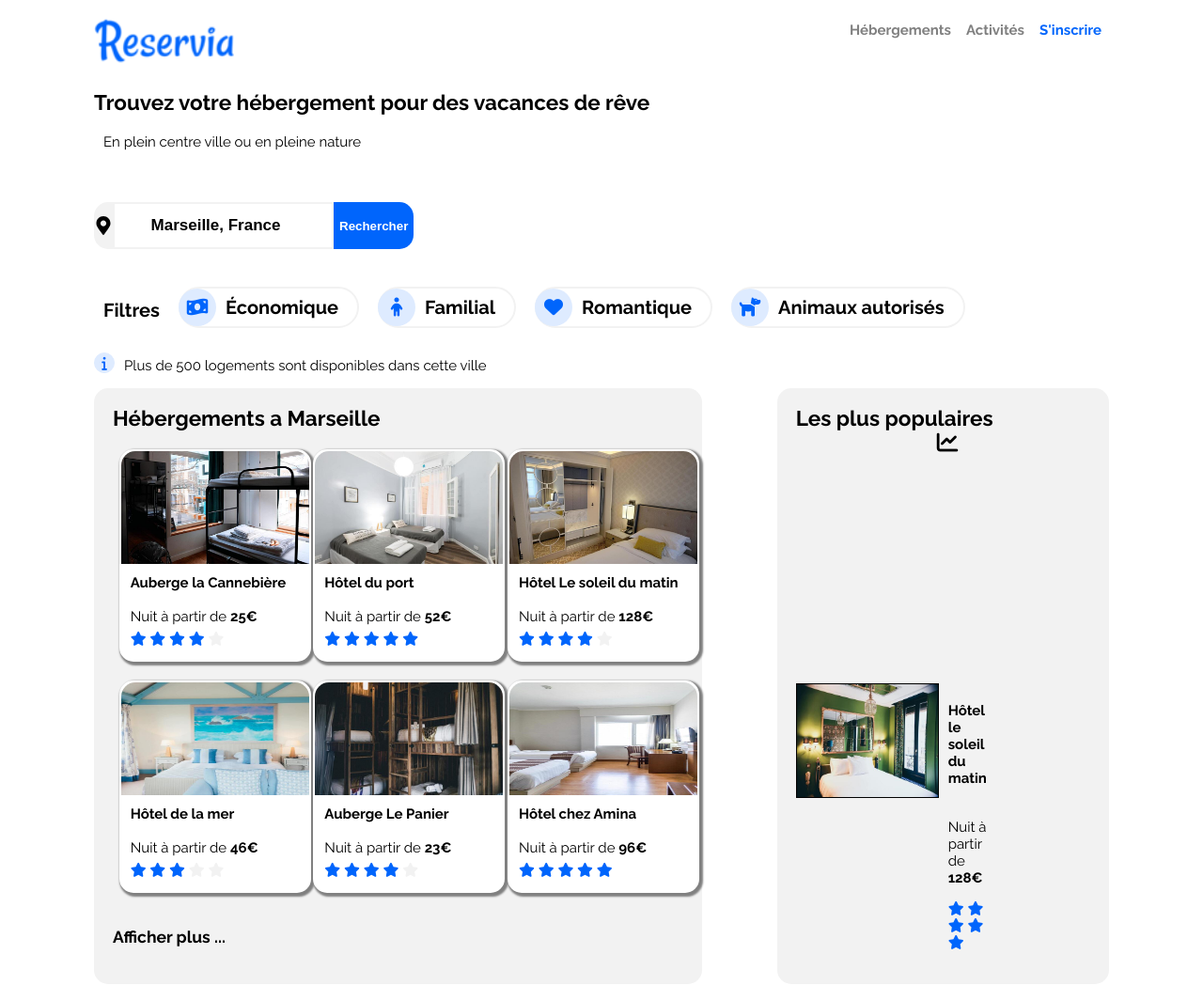
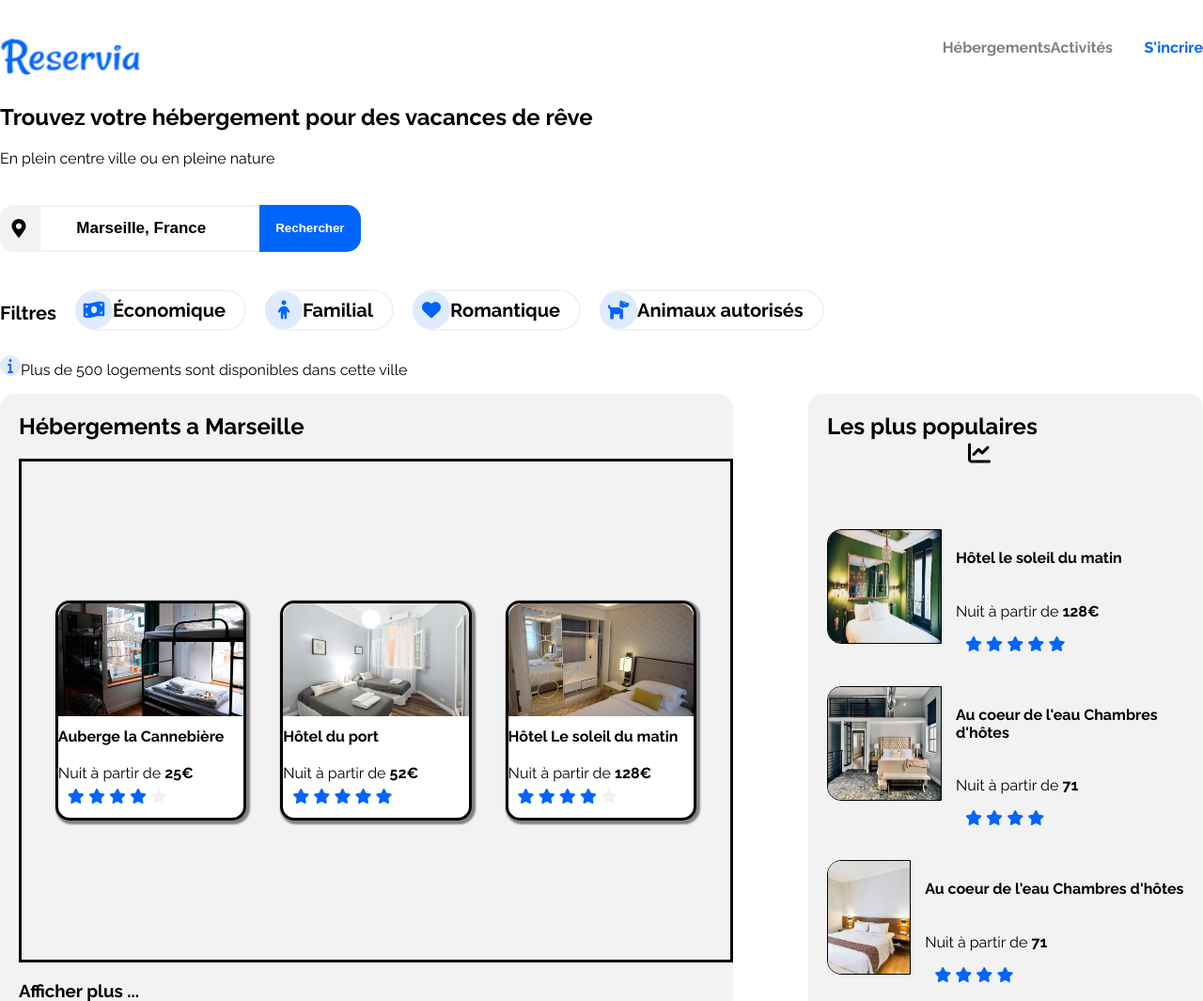
Before and after one commit to DeSousaAnthony/DeSousaAnthony_2_01072021, a plain HTML site: page index.html in a window 1280 px wide. Shown: the top 1065 px of the page at 94% size. Drawn offline with Linux system fonts and the light colour scheme.

Commit message:
reprise total du site pour le responsive. Debut du header

```diff
--- a/index.html
+++ b/index.html
@@ -13,14 +13,18 @@
     <!--Début du <header> a partir d'ici-->
         <header>
             <div class="header-top">
-                <img src="images/logo/ReserviaV2.png" alt="logo reservia">
-                <nav>
-                    <ul>
-                        <li><a href="#containercard">Hébergements</a></li>
-                        <li><a href="#">Activités</a></li>
-                        <li><a href="#" class="blue">S'inscrire</a></li>
-                    </ul>
-                </nav>
+                <img class="logo" src="images/logo/ReserviaV2.png" alt="logo reservia">
+                <div class="navbar">
+                    <nav>
+                        <ul>
+                            <li><a href="#">Hébergements</a></li>
+                            <li><a href="#">Activités</a></li>
+                        </ul>
+                    </nav>
+                    <nav>
+                        <a href="#" class="blue">S'incrire</a>
+                    </nav>
+                </div>
             </div>
             <div class="header-bottom">
                 <h2>Trouvez votre hébergement pour des vacances de rêve</h2>
@@ -88,6 +92,7 @@
             <div class="resultcontainer">
                 <div class="containercard">
                     <h2>Hébergements a Marseille</h2>
+                    <div class="hostelcontainer">
                     <a class="cardlink" href="#">
                         <div class="hostelcard">
                             <img class="imghotel" src="images/hebergements/4_small/marcus-loke-WQJvWU_HZFo-unsplash.jpg" alt="hotel cannebiere">
@@ -172,6 +177,7 @@
                             </div>
                         </div>
                     </a>
+                    </div>
                     <a href="#" class="seemore"><h3>Afficher plus ...</h3></a>
                 </div>
     <!--Fin hebergement-->
@@ -184,7 +190,7 @@
                         </h2>
                     </div>
                     <div class="containerpopular">
-                        <a class="cardlink" href="#">
+                        <a class="cardpopularlink" href="#">
                             <div class="cardpopular">
                                 <img class="imgpopular" src="images/hebergements/4_small/emile-guillemot-Bj_rcSC5XfE-unsplash.jpg" alt="hotel le soleil du matin">
                                 <div class="cardtitle">
@@ -196,6 +202,38 @@
                                         <i class="fas fa-star" style="color: #0065fc;"></i>
                                         <i class="fas fa-star" style="color: #0065fc;"></i>
                                         <i class="fas fa-star" style="color: #0065fc;"></i>
+                                    </div>
+                                </div>
+                            </div>
+                        </a>
+                        <a class="cardpopularlink" href="#">
+                        <div class="cardpopular">
+                                <img class="imgpopular" src="images/hebergements/4_small/aw-creative-VGs8z60yT2c-unsplash.jpg" alt="Au coeur de l'eau Chambres d'hôtes">
+                                <div class="cardtitle">
+                                    <h4>Au coeur de l'eau Chambres d'hôtes</h4>
+                                    <p>Nuit à partir de <strong>71</strong></p>
+                                    <div class="star">
+                                        <i class="fas fa-star" style="color: #0065fc;"></i>
+                                        <i class="fas fa-star" style="color: #0065fc;"></i>
+                                        <i class="fas fa-star" style="color: #0065fc;"></i>
+                                        <i class="fas fa-star" style="color: #0065fc;"></i>
+                                        <i class="fas fa-star" style="color: #f2f2f2;"></i>
+                                    </div>
+                                </div>
+                            </div>
+                        </a>
+                        <a class="cardpopularlink" href="#">
+                        <div class="cardpopular">
+                                <img class="imgpopular" src="images/hebergements/4_small/febrian-zakaria-sjvU0THccQA-unsplash.jpg" alt="Hotel tout bleu et blanc">
+                                <div class="cardtitle">
+                                    <h4>Au coeur de l'eau Chambres d'hôtes</h4>
+                                    <p>Nuit à partir de <strong>71</strong></p>
+                                    <div class="star">
+                                        <i class="fas fa-star" style="color: #0065fc;"></i>
+                                        <i class="fas fa-star" style="color: #0065fc;"></i>
+                                        <i class="fas fa-star" style="color: #0065fc;"></i>
+                                        <i class="fas fa-star" style="color: #0065fc;"></i>
+                                        <i class="fas fa-star" style="color: #f2f2f2;"></i>
                                     </div>
                                 </div>
                             </div>
--- a/style.css
+++ b/style.css
@@ -1,62 +1,75 @@
 @import url('https://fonts.googleapis.com/css2?family=Raleway:wght@400;700&display=swap'); /*import de la police raleway*/
 body{ /*selection police*/
     font-family: 'Raleway', sans-serif;
-    font-size: 15px;
-    margin-left: 100px;
-    margin-right: 100px;
+    margin: 0%;
+    padding: 0%;
+    box-sizing: border-box;
 }
 
-header img{/* largeur du logo*/
+header img{
     width: 150px;
 }
 
-.header-top nav{ /*largeur de la <nav>*/
-    width: 30%;
+.header-top {
+    display: flex;
+    justify-content: space-between;
+    height: 60px;
+    padding-top: 30px;
 }
 
-header{
+.navbar{
     display: flex;
-    flex-direction: column;
+    justify-content: flex-end;
+    width: 50%;
+    height: 100%;
+    font-weight: bold;
 }
 
-.header-top{
+nav{
     display: flex;
-    justify-content: space-between;
+    justify-content: flex-end;
+    align-items: center;
+    width: 15%;
+    height: 100%;
+    font-weight: bold;
+}
+
+ul{
+    display: flex;
+    list-style: none;
 }
 
 li{
-    list-style: none;
-}
-
-.propos, .hebergement, .assitance{
-    width: 30%
-}
-
-nav a{
-    font-weight: bold;
-    padding-top: 20px;
+    height: 100%;
+    display: flex;
+    align-items: center;
+    justify-content: center;
 }
 
 a{
+    display: flex;
+    justify-content: flex-end;
     text-decoration: none;
     color: grey;
-}
-
-nav a:hover{
-    color: #0065fc;
-    border-top: 2px #0065FC solid;
+    height: 100%;
 }
 
 
-
-nav ul{
-    display: flex;
-    justify-content: space-around;
+ nav a:hover{
+    color: #0065FC;
+    border-top: 2px #0065FC solid;
+    border-top: 15px;
 }
 
 .blue{
+    display: flex;
+    align-items: center;
     color: #0065FC;
-    padding-top: 20px;
+
+}
+
+.blue:hover{
+    border-top: solid #0065FC 2 px;
 }
 
 /* Début css de la partie section*/
@@ -149,8 +162,10 @@ input{
     padding: 0 20px 0 0;
     cursor: pointer;
 }
+
 .flt-2:hover{
     background-color: #0065FC;
+    color: white;
 }
 
 #logocercle{
@@ -205,8 +220,9 @@ h2, a ,h3{
 }
 
 .seemore{
-    color: black;
+    color: rgb(0, 0, 0);
 }
+
 .seemore:hover{
     color: #0065fc;
 }
@@ -214,22 +230,31 @@ h2, a ,h3{
 .containercard{
     display: flex;
     flex-wrap: wrap;
-    justify-content: space-evenly;
+    justify-content: space-between;
     border-radius: 15px 15px 15px 15px;
     width: 60%;
-
     padding-left: 20px;
     background-color: #f2f2f2;
 }
 
 h4{
     color: black;
-    margin-left: 10px;
+
 }
 
 p{
     color: black;
-    margin-left: 10px;
+
+}
+
+.hostelcontainer{
+    display: flex;
+    flex-wrap: wrap;
+    align-content: flex-start;
+    justify-content: space-evenly;
+    height: 80%;
+    border: solid black;
+
 }
 
 .hostelcard{
@@ -237,15 +262,18 @@ p{
     flex-direction: column;
     border: white solid 2px;
     border-radius: 15px 15px 15px 15px;
-    width: 200px;
+    width: 100%;
     background-color: white;
     box-shadow: grey 2px 2px 2px 2px;
     line-height: 1px;
+    border: solid black;
 }
 
 .cardlink{
     display: flex;
-    width: 200px;
+    flex-wrap: wrap;
+    align-items: center;
+    width: 27%;
 
 }
 
@@ -255,7 +283,7 @@ p{
 }
 
 .imghotel{
-    width: 200px;
+    width: 100%;
     height: 120px;
     border-radius: 15px 15px 0px 0px;
 }
@@ -289,18 +317,26 @@ p{
     display: flex;
     align-items: flex-start;
     width: 100%;
+    border-color: 1px solid red;
 }
 
 .imgpopular{
-    width: 150px;
+    width: 120px;
     height: 120px;
+    border-radius: 15px 0px 0px 15px;
     border: 1px black solid;
 }
 
 .cardtitle{
     display: flex;
     flex-direction: column;
+    margin-left: 15px;
     width: 100%;
+
+}
+.containerpopular{
+    display: flex;
+    flex-direction: column;
 }
 
 
--- /dev/null
+++ b/style2.css
@@ -0,0 +1,79 @@
+@import url('https://fonts.googleapis.com/css2?family=Raleway:wght@400;700&display=swap'); /*import de la police raleway*/
+
+body{
+  font-family: 'Raleway', sans-serif;
+  margin: 0%;
+  padding: 0%;
+  box-sizing: border-box;
+}
+
+header{
+  display: flex;
+  flex-wrap: wrap;
+  margin-left: 10%;
+  margin-right: 10%;
+}
+
+header img{
+  padding: 20px 0;
+}
+
+nav{
+  flex: 1;
+  display: flex;
+  justify-content: flex-end;
+  list-style-type: none;
+  margin-top: 20px;
+  margin-left: -30px;
+}
+
+nav li{
+  list-style: none;
+  float: left;
+  padding: 0;
+  font-weight: bold;
+  padding-left: 30px;
+}
+
+nav li a{
+  color: black;
+  text-decoration: none;
+}
+
+header nav p{
+  padding: 0;
+  margin: 0;
+  margin-left: 20px;
+  padding-top: 17px;
+  position: relative;
+}
+
+header nav p a{
+  color: #0065FC;
+  text-decoration: none;
+  font-weight: bold;
+}
+
+a{
+  cursor: pointer;
+}
+
+a:hover{
+  color: #0065FC;
+}
+
+nav ul li a:hover{
+  border-top: solid 1px #0065FC;
+  padding-top: 20px;
+}
+
+
+.header-bottom{
+  flex-basis: 100%;
+}
+
+@media (max-width:375px){
+  header{
+    width: auto;
+  }
+}
```
Also changed, not shown: index2.html (added, +34 -0 lines).
